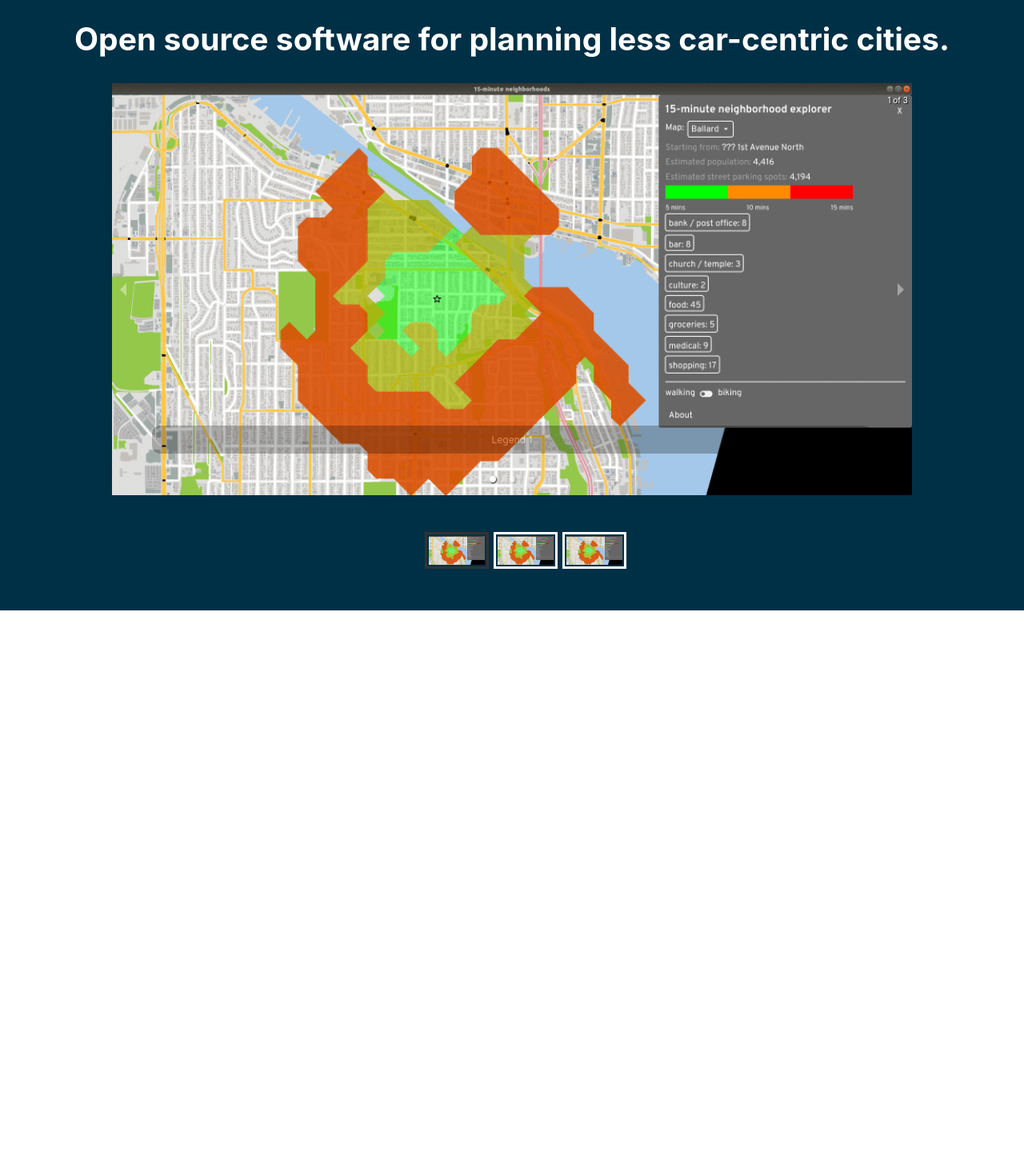
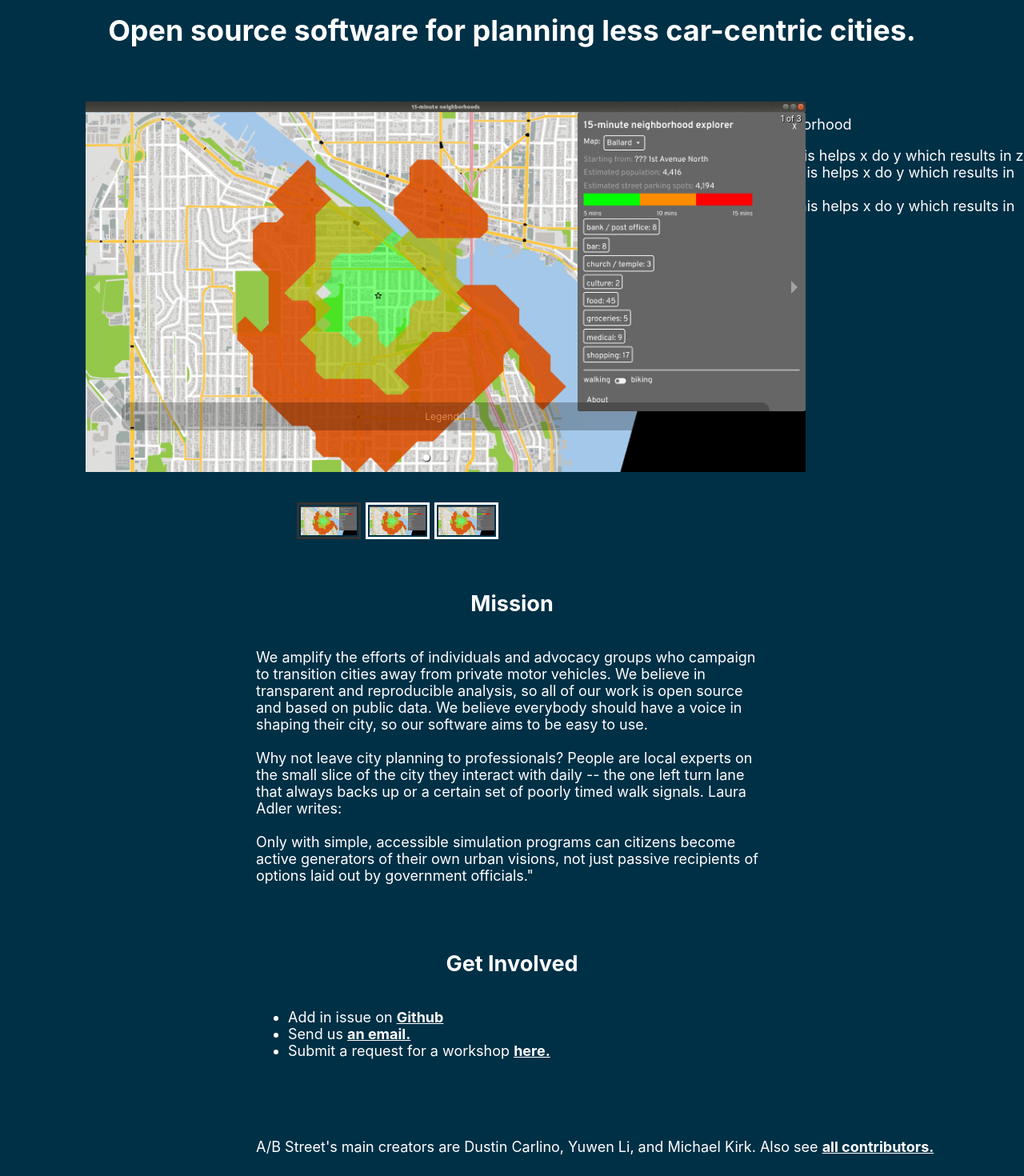
Before and after one commit to dingaaling/ab-street-landing, a React (Create React App) app: page / in a window 1280 px wide. Shown: the part 240-1710 px from the top of the page at 80% size. Before the commit the page ends 1003 px from the top, so only its background shows below. Built offline with nearby package versions, Linux system fonts and the light colour scheme.

Commit message:
add more text

```diff
--- a/src/App.css
+++ b/src/App.css
@@ -14,10 +14,30 @@
   flex-direction: column;
   align-items: center;
   justify-content: top;
-  font-size: calc(10px + 2vmin);
+  font-size: calc(10px + 1vmin);
   color: white;
 }
 
 .App-link {
   color: #61dafb;
 }
+
+
+li {
+  text-align:left;
+}
+
+p{
+  text-align:left;
+}
+
+a:link {
+color: white;
+font-weight: bold;
+}
+a:visited {
+color: white;
+}
+a:hover {
+color: #4E5BCC;
+}
--- a/src/App.js
+++ b/src/App.js
@@ -17,7 +17,9 @@ function App() {
       <ResponsiveAppBar/>
       <body className="App-body">
 
-        <h3>Try it on</h3>
+        <br />
+
+        <h2>Try it on.</h2>
 
         <Grid container spacing={1}>
           <Grid item xs={4}></Grid>
@@ -35,9 +37,14 @@ function App() {
           </Grid>
         </Grid>
 
-        <h2>Open source software for planning less car-centric cities.</h2>
+        <h1>Open source software for planning less car-centric cities.</h1>
 
-        <Carousel width={1000} infiniteLoop>
+        <br /><br />
+
+        <Grid container>
+          <Grid item xs={1}></Grid>
+          <Grid item xs={7}>
+            <Carousel width={900} infiniteLoop>
                 <div>
                     <img src={carousel_1} />
                     <p className="legend">Legend 1</p>
@@ -51,6 +58,69 @@ function App() {
                     <p className="legend">Legend 3</p>
                 </div>
               </Carousel>
+          </Grid>
+          <Grid item xs={4}>
+            <p> 15-minute Neighborhood</p>
+            <ul>
+              <li>Feature 1 - this helps x do y which results in z</li>
+              <li>Feature 2 - this helps x do y which results in z</li>
+              <li>Feature 3 - this helps x do y which results in z</li>
+            </ul>
+          </Grid>
+      </Grid>
+
+      <h2>Mission</h2>
+
+      <Grid container>
+        <Grid item xs={3}></Grid>
+
+        <Grid item xs={6}>
+          <p>We amplify the efforts of individuals and advocacy groups who campaign to transition cities away from private motor vehicles. We believe in transparent and reproducible analysis, so all of our work is open source and based on public data. We believe everybody should have a voice in shaping their city, so our software aims to be easy to use.
+          <br /><br />Why not leave city planning to professionals? People are local experts on the small slice of the city they interact with daily -- the one left turn lane that always backs up or a certain set of poorly timed walk signals. Laura Adler writes:
+          <br /><br />Only with simple, accessible simulation programs can citizens become active generators of their own urban visions, not just passive recipients of options laid out by government officials."</p>
+        </Grid>
+
+        <Grid item xs={3}></Grid>
+
+      </Grid>
+
+      <br /><br />
+
+      <h2>Get Involved</h2>
+
+      <Grid container>
+        <Grid item xs={3}></Grid>
+
+        <Grid item xs={6}>
+        <ul>
+          <li>Add in issue on <a href="https://github.com/a-b-street/abstreet">Github</a></li>
+          <li>Send us <a href="mailto:dabreegster@gmail.com">an email.</a></li>
+          <li>Submit a request for a workshop <a href="https://github.com/a-b-street/abstreet">here.</a></li>
+        </ul>
+        </Grid>
+
+        <Grid item xs={3}></Grid>
+
+      </Grid>
+
+      <br /><br /><br />
+
+      <Grid container>
+        <Grid item xs={3}></Grid>
+
+        <Grid item xs={8}>
+        <p>
+          A/B Street's main creators are Dustin Carlino, Yuwen Li, and Michael Kirk. Also see <a href="https://a-b-street.github.io/docs/project/team.html">all contributors.</a>
+        </p>
+
+        </Grid>
+
+        <Grid item xs={3}></Grid>
+
+      </Grid>
+
+      <h6> Copyright © 2022 A/B Street</h6>
+
 
       </body>
     </div>
```
Lines whose indentation alone changed are shown as unchanged.
